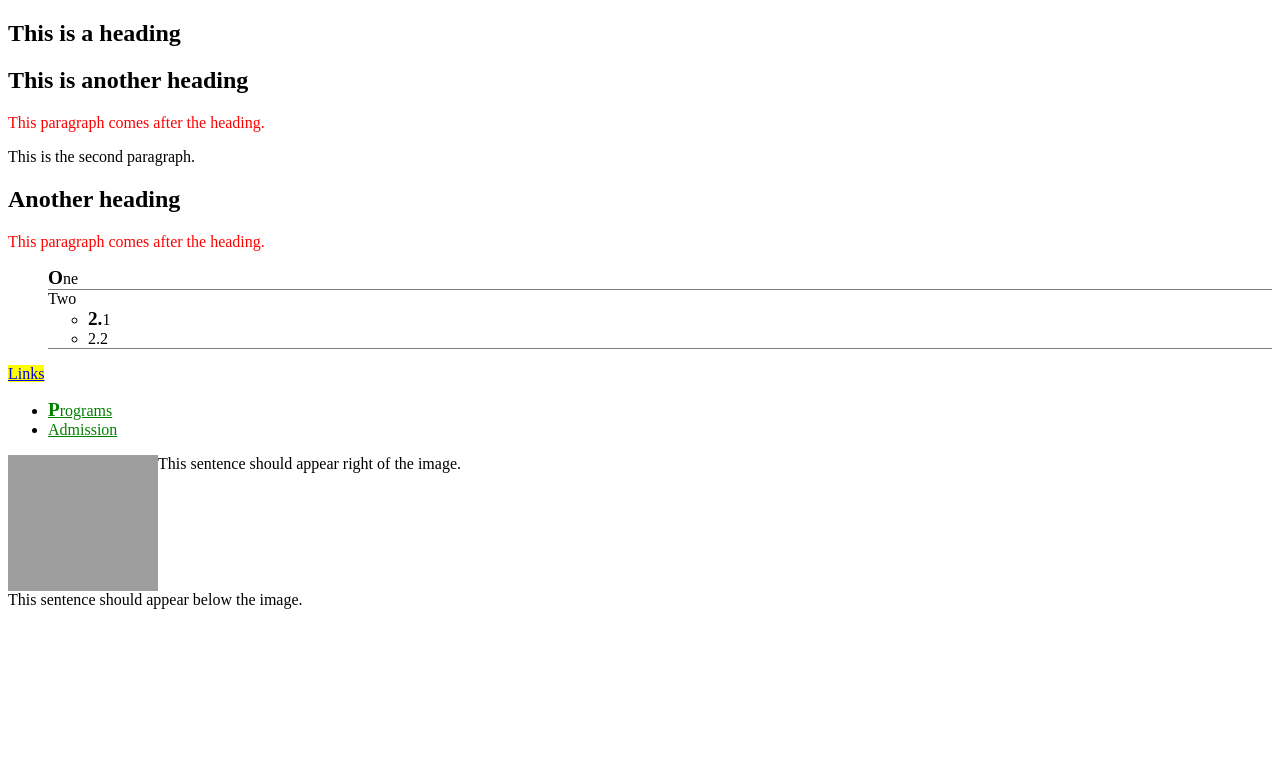
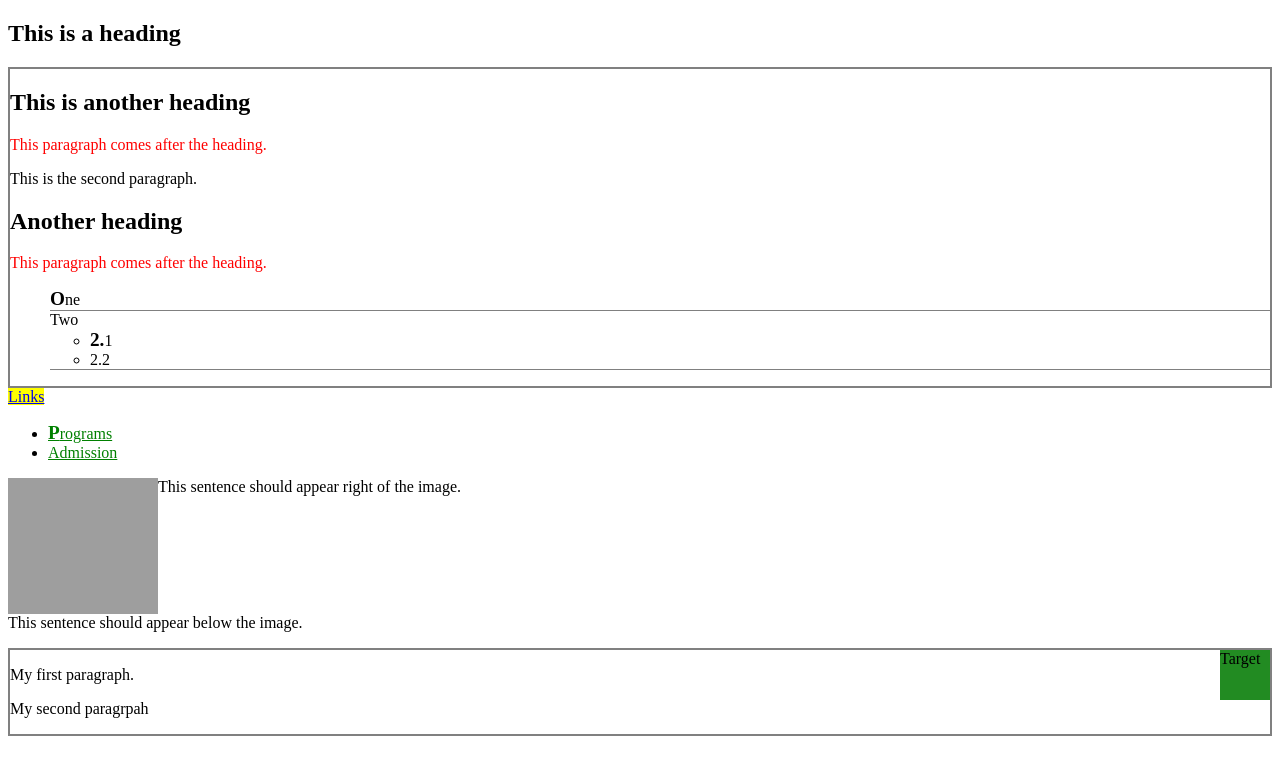
Before and after one commit to skymiri/week6, a plain HTML site: page index.html in a window 1280 px wide. Drawn offline with Linux system fonts and the light colour scheme; grey boxes are pictures that could not be loaded.

Commit message:
positionning activity

```diff
--- a/css/stylesheet.css
+++ b/css/stylesheet.css
@@ -44,3 +44,16 @@ img {
 .below {
   clear: left;
 }
+
+.target {
+  width: 50px;
+  height: 50px;
+  background-color: forestgreen;
+  position: absolute;
+  top: 0;
+  right: 0; /*closest ancestor*/
+}
+.container {
+  border: 2px gray solid;
+  position: relative;
+}
--- a/index.html
+++ b/index.html
@@ -40,5 +40,10 @@
     />
     <p>This sentence should appear right of the image.</p>
     <p class="below">This sentence should appear below the image.</p>
+    <div class="container">
+      <p>My first paragraph.</p>
+      <div class="target">Target</div>
+      <p>My second paragrpah</p>
+    </div>
   </body>
 </html>
```
